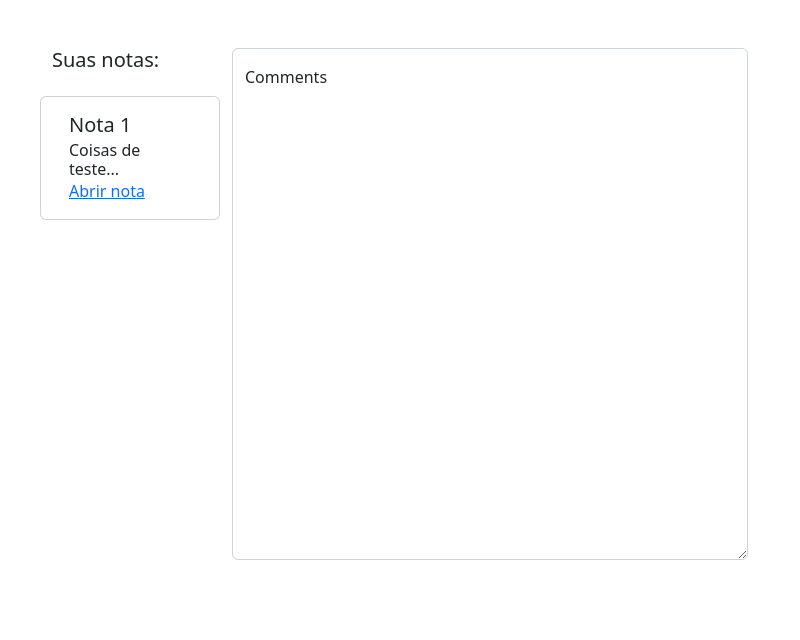
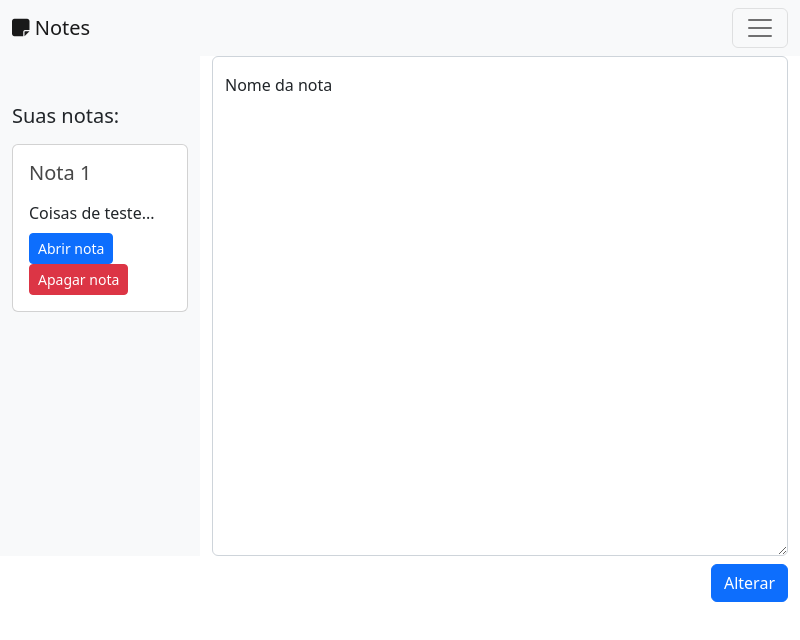
Before and after one commit to 9Horse7/notes, an Electron app: page index.html in a window 800 px wide. Drawn offline with nearby package versions, Linux system fonts and the light colour scheme.

Commit message:
modified:   index.html 	new file:   main.css

```diff
--- a/index.html
+++ b/index.html
@@ -6,31 +6,65 @@
     <title>Notes</title>
     <meta name='viewport' content='width=device-width, initial-scale=1'>
     <link href="https://cdn.jsdelivr.net/npm/bootstrap@5.2.0/dist/css/bootstrap.min.css" rel="stylesheet" integrity="sha384-gH2yIJqKdNHPEq0n4Mqa/HGKIhSkIHeL5AyhkYV8i59U5AR6csBvApHHNl/vI1Bx" crossorigin="anonymous">
-
-    <!-- <link rel='stylesheet' type='text/css' media='screen' href='main.css'>     -->
+    <script src="https://kit.fontawesome.com/a27ccbb668.js" crossorigin="anonymous"></script>
+    <link rel='stylesheet' type='text/css' media='screen' href='main.css'>
 </head>
 <body>
-     <div class="container">
+     <div class="container-fluid">
+        <nav class="navbar navbar-expand-lg bg-light row">
+            <div class="container-fluid">
+                <a class="navbar-brand" href="#">
+                    <i class="fa-solid fa-note-sticky"></i> Notes
+                </i>
+                </a>
+              <button class="navbar-toggler" type="button" data-bs-toggle="collapse" data-bs-target="#navbarNavAltMarkup" aria-controls="navbarNavAltMarkup" aria-expanded="false" aria-label="Toggle navigation">
+                <span class="navbar-toggler-icon"></span>
+              </button>
+              <div class="collapse navbar-collapse" id="navbarNavAltMarkup">
+                <div class="navbar-nav">
+                  <a class="nav-link" aria-current="page" href="#">Criar nota</a>
+                </div>
+              </div>
+            </div>
+          </nav>
 
         <div>
             <div class="row">
-                <div class="col-3">
+                <div class="col-3 bg-light">
                     <h5 class="mt-5">Suas notas:</h5>
-                    <div class="row">
-                        <div class="col card mt-3" style="width: 25%;">
+                    <div>
+                        <div class="card mt-3">
                             <div class="card-body" >
-                                <h5 class="card-title">Nota 1</h5>
-                                <h6 class="card-subtitle">Coisas de teste...</h6>
-                                <a href="" class="card-link">Abrir nota</a>
+                                <h5 class="card-title titulo">Nota 1</h5>
+                                <h6 class="card-subtitle desc">Coisas de teste...</h6>
+                                <a href="" class="btn btn-sm btn-primary">Abrir nota</a>
+                                <a href="" class="btn btn-sm btn-danger">Apagar nota</a>
                             </div>
                         </div>
                     </div>
                 </div>
                 <div class="col-9">
-                    <div class="form-floating">
-                        <textarea class="form-control mt-5" placeholder="Leave a comment here" id="floatingTextarea2" style="height: 512px"></textarea>
-                        <label for="floatingTextarea2">Comments</label>
-                      </div>
+                    <div>
+                        <div>
+                            <!-- <div class="form-floating">
+                                <textarea class="form-control" placeholder="" id="floatingTextarea2" style="height: 500px"></textarea>
+                                <label for="floatingTextarea2 ">Nome da nota</label>
+                            </div> -->
+
+                            <form id="edit">
+                                <div class="form-floating">
+                                    <textarea class="form-control" placeholder="" id="floatingTextarea2" style="height: 500px"></textarea>
+                                    <label for="floatingTextarea2 ">Nome da nota</label>
+                                </div>
+                                <div class="position-relative">
+                                    <button class="mt-2 btn btn-primary btn-md position-absolute end-0" >
+                                        Alterar
+                                    </button>
+                                </div>
+                            </form>
+
+                        </div>
+                    </div>
                 </div>
             </div>
         </div>
--- /dev/null
+++ b/main.css
@@ -0,0 +1,13 @@
+.titulo {
+    padding-bottom: 5px;
+    color: rgb(71, 71, 71);
+}
+
+.desc {
+    padding: 10px 0px;
+}
+
+#textarea{
+    width: 100%;
+    height: 500px;
+}
```
